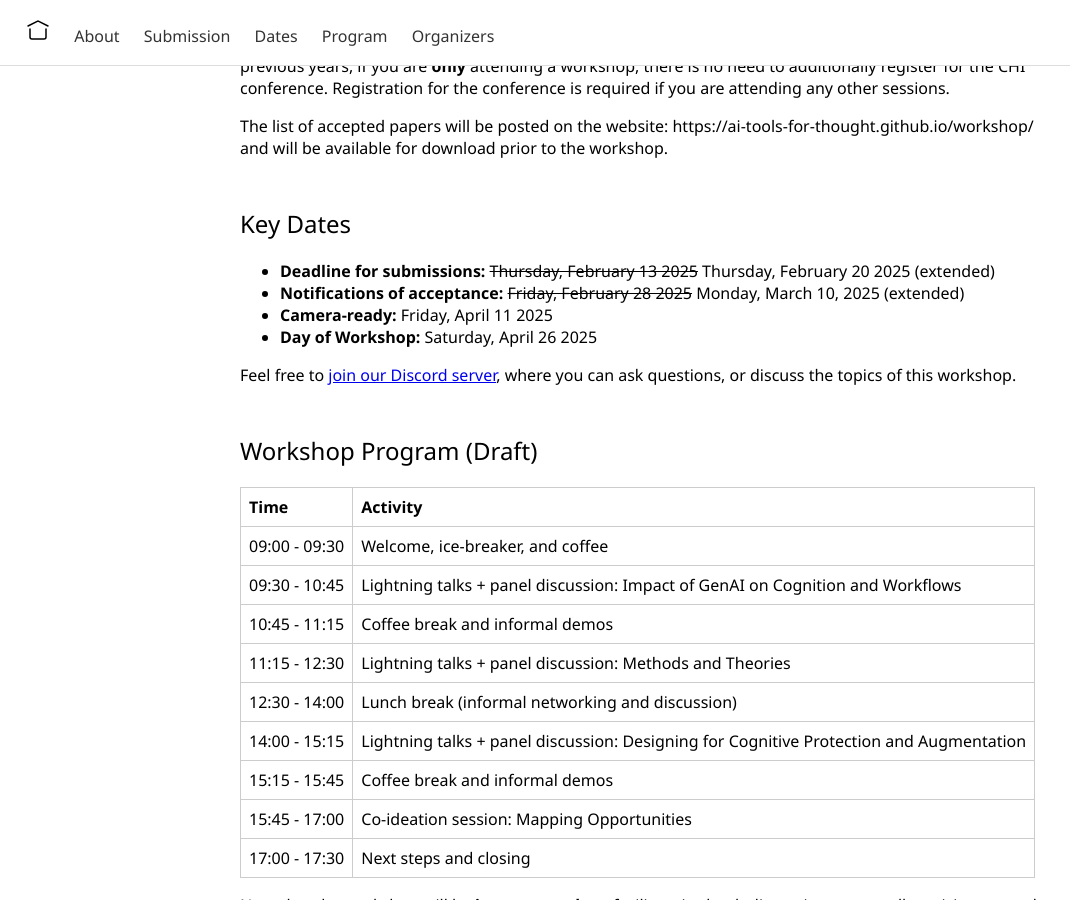
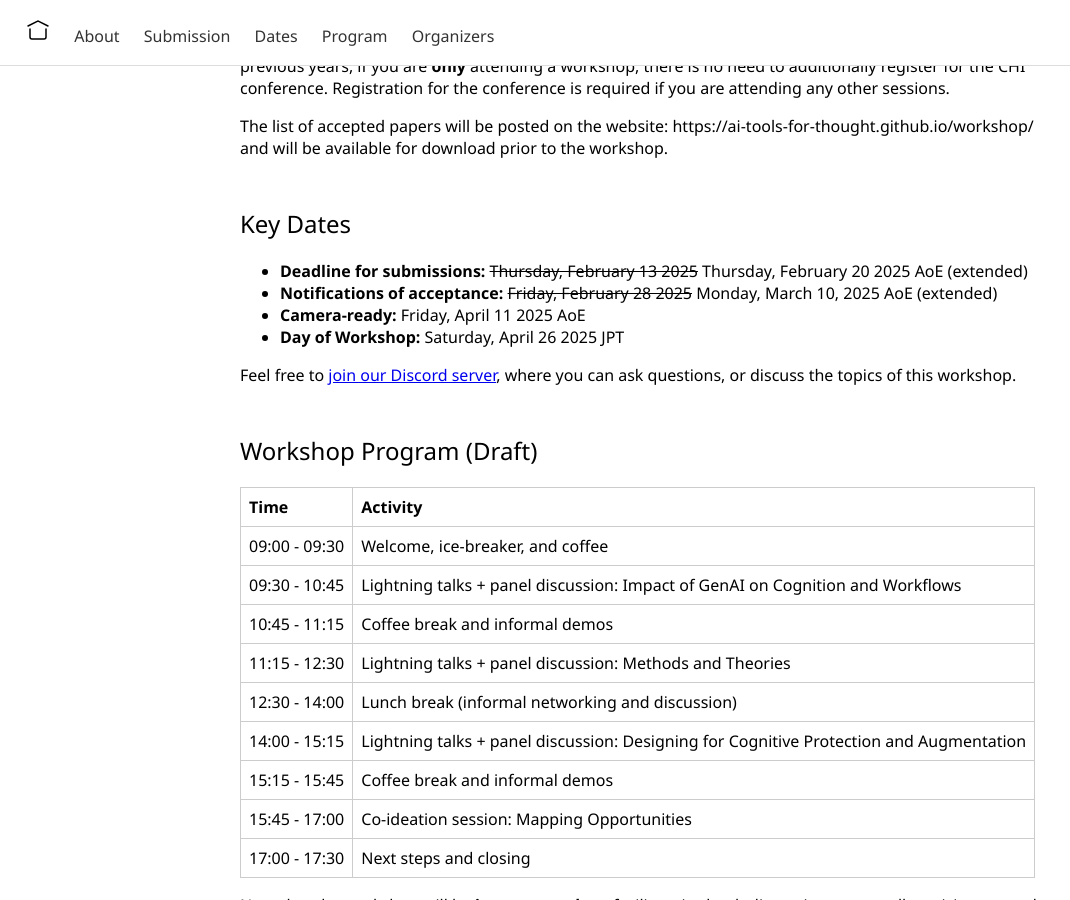
Before and after one commit to ai-tools-for-thought/workshop, a Jekyll site: the page built from index.md, in a window 1280 px wide and 900 px high, scrolled down 2061 px. Shown: the whole window, without its empty margins (0-1070 px from the left). Built offline with Jekyll 4.4.1, drawn with Linux system fonts in a browser that asks for light colours.

Commit message:
updating deadlines

```diff
--- a/index.md
+++ b/index.md
@@ -60,10 +60,10 @@ The list of accepted papers will be posted on the website: https://ai-tools-for-
 
 ## Key Dates {#dates}
 
-- **Deadline for submissions:** <del>Thursday, February 13 2025</del> Thursday, February 20 2025 (extended)
-- **Notifications of acceptance:** <del>Friday, February 28 2025</del> Monday, March 10, 2025 (extended)
-- **Camera-ready:** Friday, April 11 2025
-- **Day of Workshop:** Saturday, April 26 2025
+- **Deadline for submissions:** <del>Thursday, February 13 2025</del> Thursday, February 20 2025 AoE (extended)
+- **Notifications of acceptance:** <del>Friday, February 28 2025</del> Monday, March 10, 2025 AoE (extended)
+- **Camera-ready:** Friday, April 11 2025 AoE
+- **Day of Workshop:** Saturday, April 26 2025 JPT
 
 Feel free to [join our Discord server](https://discord.gg/WtEzx43ZmD), where you can ask questions, or discuss the topics of this workshop.
 
```
